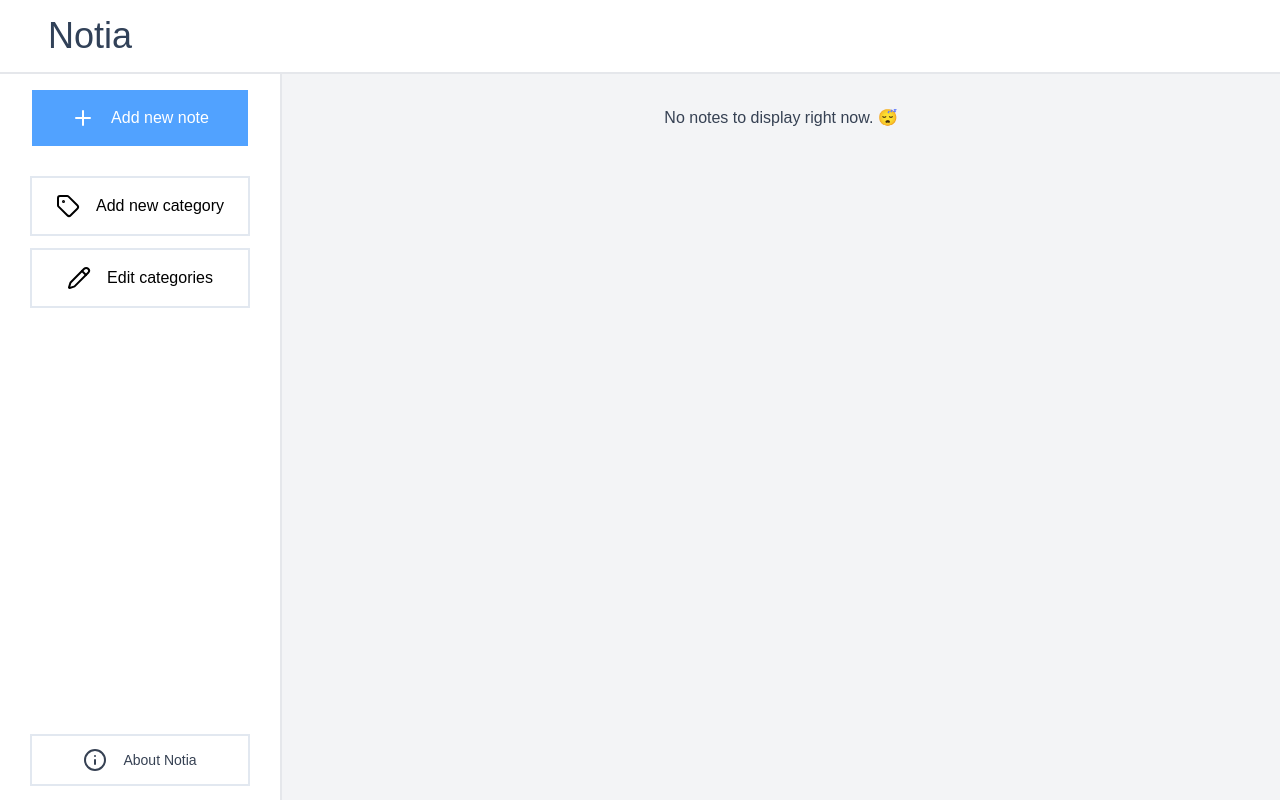
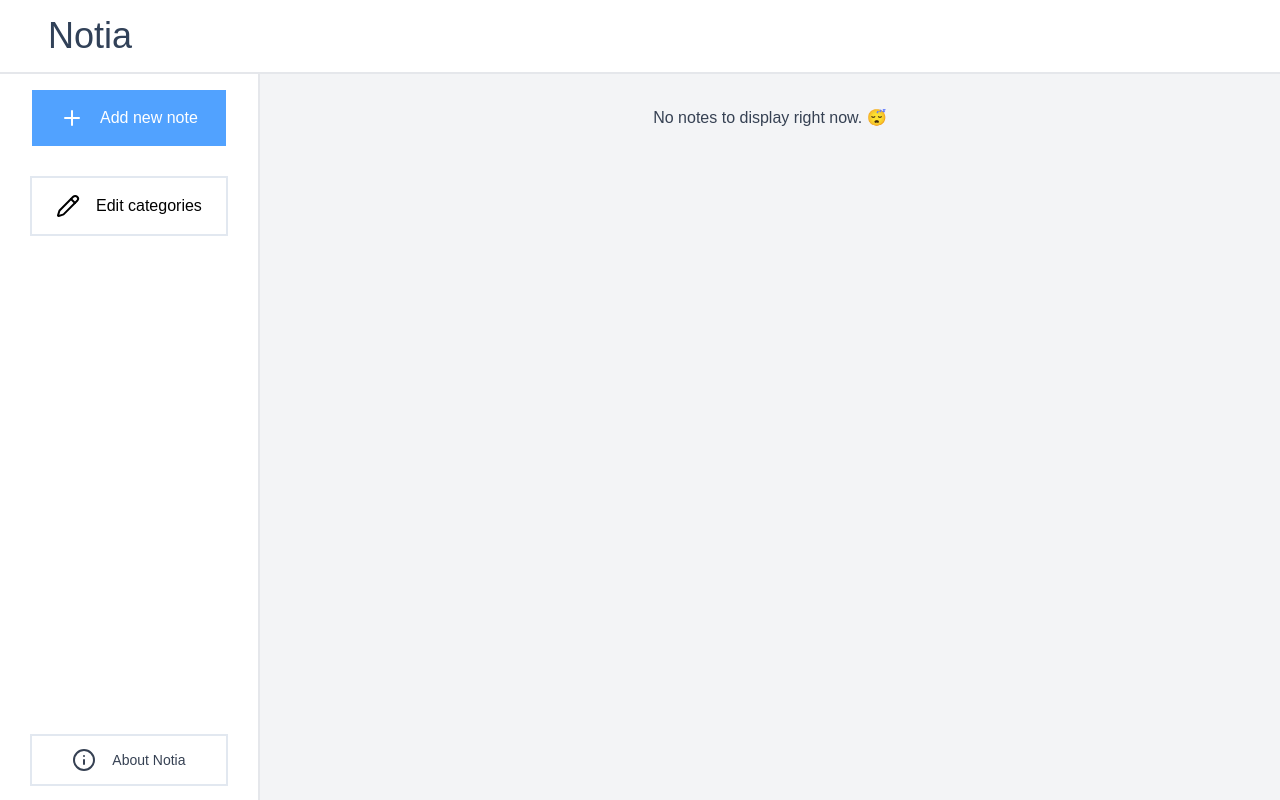
Before and after one commit to Klrfl/notia, a Svelte app: page / in a window 1280 px wide. Built offline with nearby package versions, Linux system fonts and the light colour scheme.

Commit message:
ui: only show add category button when editing

```diff
--- a/src/App.svelte
+++ b/src/App.svelte
@@ -165,10 +165,10 @@
     })
   }
 
-  let isEditingCategory = $state(false)
+  let isEditingCategories = $state(false)
 
-  const toggleEditCategory = () => {
-    isEditingCategory = !isEditingCategory
+  const toggleEditCategories = () => {
+    isEditingCategories = !isEditingCategories
   }
 
   const editCategory = (id: NoteCategory["id"], name: NoteCategory["name"]) => {
@@ -273,7 +273,7 @@
       {#each noteCategories as category (category.id)}
         <NoteCategoryItem
           {category}
-          showEditButton={isEditingCategory}
+          showEditButton={isEditingCategories}
           categoryEdited={editCategory}
           categoryDeleted={deleteCategory}
           toggleCategoryFilter={(id) => handleFilterByCategory(id)}
@@ -281,13 +281,15 @@
       {/each}
     </menu>
 
-    <Button icon variant="outline" onclick={() => (isAddingCategory = true)}>
-      <Tag />
-      Add new category
-    </Button>
+    {#if isEditingCategories}
+      <Button icon variant="outline" onclick={() => (isAddingCategory = true)}>
+        <Tag />
+        Add new category
+      </Button>
+    {/if}
 
-    <Button icon variant="outline" onclick={() => toggleEditCategory()}>
-      {#if !isEditingCategory}
+    <Button icon variant="outline" onclick={() => toggleEditCategories()}>
+      {#if !isEditingCategories}
         <Pencil />
         Edit categories
       {:else}
```
